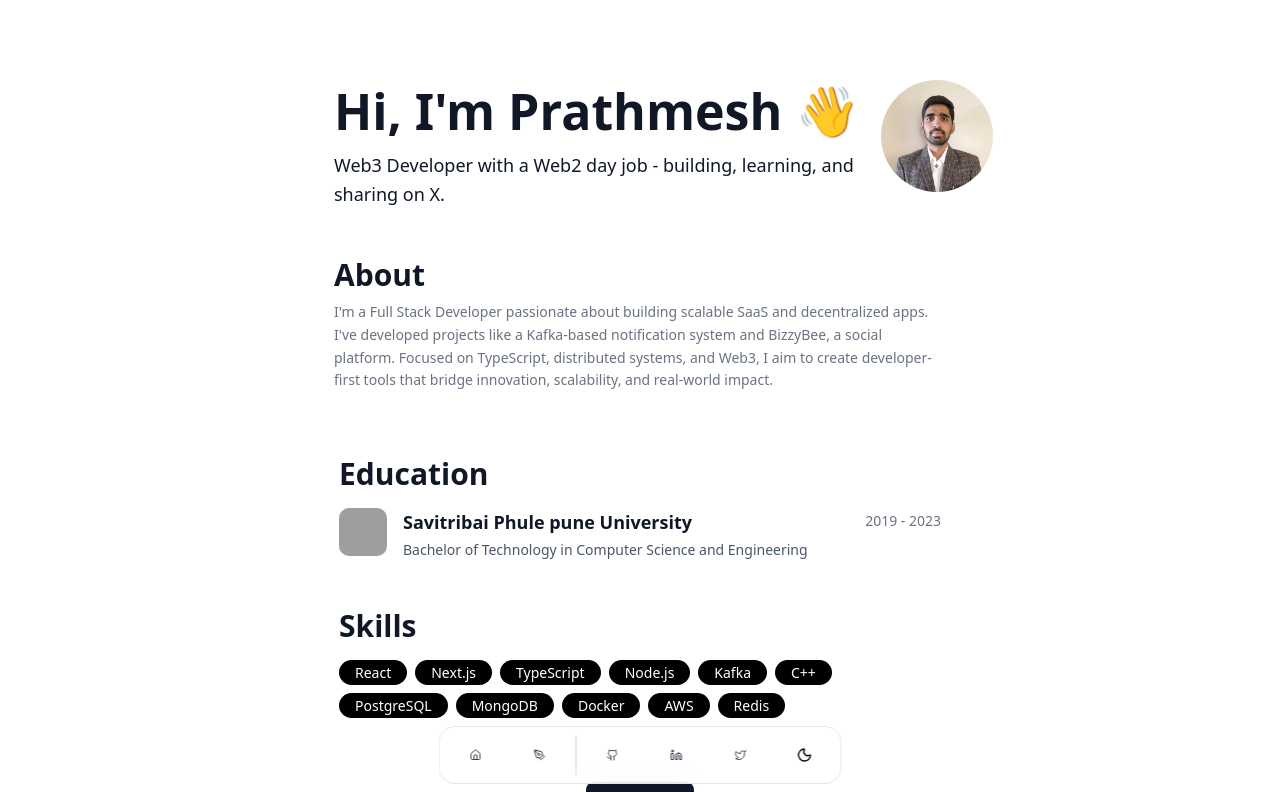
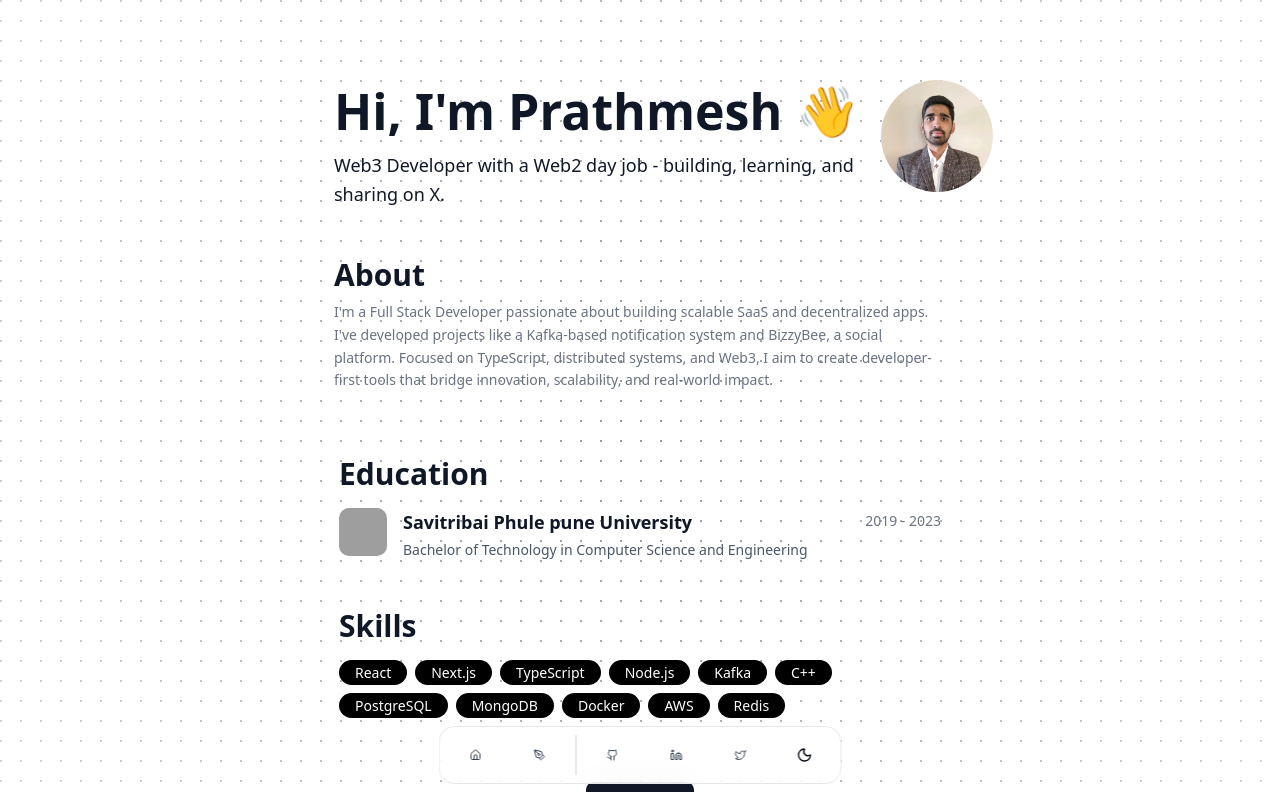
Before and after one commit to prathmeshladkat/prathmeshladkatTech, a Next.js app: page / in a window 1280 px wide. Shown: the top 792 px of the page. Built offline with nearby package versions, Linux system fonts and the light colour scheme; grey boxes are pictures that could not be loaded.

Commit message:
background modification

```diff
--- a/src/app/page.tsx
+++ b/src/app/page.tsx
@@ -5,19 +5,36 @@ import EducationSkills from "@/components/education";
 import Footer from "@/components/footer";
 import DockNavbar from "@/components/navbar";
 import Project from "@/components/project";
+import { DotPattern } from "@/components/ui/dot-pattern";
+import { cn } from "@/lib/utils";
 
 export default function Home() {
   return (
-    <main className="w-full flex flex-col items-center">
+    <>
+      {/* Fixed Dot Pattern Background - covers entire viewport */}
+      <DotPattern
+        width={20}
+        height={20}
+        cx={1}
+        cy={1}
+        cr={1}
+        className={cn(
+          "fixed inset-0 h-screen w-screen -z-10",
+          "[mask-image:radial-gradient(circle_at_center,white,rgba(255,255,255,0.4))]"
+        )}
+      />
+
+      <main className="relative w-full flex flex-col items-center">
         <div className="w-full max-w-[1400px]">
           <About />
           <EducationSkills />
           <Project />
           <Footer />
-        <div className="fixed bottom-4 pt-2 left-1/2 -translate-x-1/2  flex  flex-col items-center">
+          <div className="fixed bottom-4 pt-2 left-1/2 -translate-x-1/2 flex flex-col items-center z-50">
             <DockNavbar />
           </div>
         </div>
       </main>
+    </>
   );
 }
--- /dev/null
+++ b/src/components/ui/dot-pattern.tsx
@@ -0,0 +1,158 @@
+"use client";
+
+import React, { useEffect, useId, useRef, useState } from "react";
+import { motion } from "motion/react";
+
+import { cn } from "@/lib/utils";
+
+/**
+ *  DotPattern Component Props
+ *
+ * @param {number} [width=16] - The horizontal spacing between dots
+ * @param {number} [height=16] - The vertical spacing between dots
+ * @param {number} [x=0] - The x-offset of the entire pattern
+ * @param {number} [y=0] - The y-offset of the entire pattern
+ * @param {number} [cx=1] - The x-offset of individual dots
+ * @param {number} [cy=1] - The y-offset of individual dots
+ * @param {number} [cr=1] - The radius of each dot
+ * @param {string} [className] - Additional CSS classes to apply to the SVG container
+ * @param {boolean} [glow=false] - Whether dots should have a glowing animation effect
+ */
+interface DotPatternProps extends React.SVGProps<SVGSVGElement> {
+  width?: number;
+  height?: number;
+  x?: number;
+  y?: number;
+  cx?: number;
+  cy?: number;
+  cr?: number;
+  className?: string;
+  glow?: boolean;
+  [key: string]: unknown;
+}
+
+/**
+ * DotPattern Component
+ *
+ * A React component that creates an animated or static dot pattern background using SVG.
+ * The pattern automatically adjusts to fill its container and can optionally display glowing dots.
+ *
+ * @component
+ *
+ * @see DotPatternProps for the props interface.
+ *
+ * @example
+ * // Basic usage
+ * <DotPattern />
+ *
+ * // With glowing effect and custom spacing
+ * <DotPattern
+ *   width={20}
+ *   height={20}
+ *   glow={true}
+ *   className="opacity-50"
+ * />
+ *
+ * @notes
+ * - The component is client-side only ("use client")
+ * - Automatically responds to container size changes
+ * - When glow is enabled, dots will animate with random delays and durations
+ * - Uses Motion for animations
+ * - Dots color can be controlled via the text color utility classes
+ */
+
+export function DotPattern({
+  width = 16,
+  height = 16,
+  x = 0,
+  y = 0,
+  cx = 1,
+  cy = 1,
+  cr = 1,
+  className,
+  glow = false,
+  ...props
+}: DotPatternProps) {
+  const id = useId();
+  const containerRef = useRef<SVGSVGElement>(null);
+  const [dimensions, setDimensions] = useState({ width: 0, height: 0 });
+
+  useEffect(() => {
+    const updateDimensions = () => {
+      if (containerRef.current) {
+        const { width, height } = containerRef.current.getBoundingClientRect();
+        setDimensions({ width, height });
+      }
+    };
+
+    updateDimensions();
+    window.addEventListener("resize", updateDimensions);
+    return () => window.removeEventListener("resize", updateDimensions);
+  }, []);
+
+  const dots = Array.from(
+    {
+      length:
+        Math.ceil(dimensions.width / width) *
+        Math.ceil(dimensions.height / height),
+    },
+    (_, i) => {
+      const col = i % Math.ceil(dimensions.width / width);
+      const row = Math.floor(i / Math.ceil(dimensions.width / width));
+      return {
+        x: col * width + cx,
+        y: row * height + cy,
+        delay: Math.random() * 5,
+        duration: Math.random() * 3 + 2,
+      };
+    }
+  );
+
+  return (
+    <svg
+      ref={containerRef}
+      aria-hidden="true"
+      className={cn(
+        "pointer-events-none absolute inset-0 h-full w-full text-neutral-600/80",
+        className
+      )}
+      {...props}
+    >
+      <defs>
+        <radialGradient id={`${id}-gradient`}>
+          <stop offset="0%" stopColor="currentColor" stopOpacity="1" />
+          <stop offset="100%" stopColor="currentColor" stopOpacity="0" />
+        </radialGradient>
+      </defs>
+      {dots.map((dot, index) => (
+        <motion.circle
+          key={`${dot.x}-${dot.y}`}
+          cx={dot.x}
+          cy={dot.y}
+          r={cr}
+          fill={glow ? `url(#${id}-gradient)` : "currentColor"}
+          initial={glow ? { opacity: 0.4, scale: 1 } : {}}
+          animate={
+            glow
+              ? {
+                  opacity: [0.4, 1, 0.4],
+                  scale: [1, 1.5, 1],
+                }
+              : {}
+          }
+          transition={
+            glow
+              ? {
+                  duration: dot.duration,
+                  repeat: Infinity,
+                  repeatType: "reverse",
+                  delay: dot.delay,
+                  ease: "easeInOut",
+                }
+              : {}
+          }
+        />
+      ))}
+    </svg>
+  );
+}
```
Lines whose indentation alone changed are shown as unchanged.
